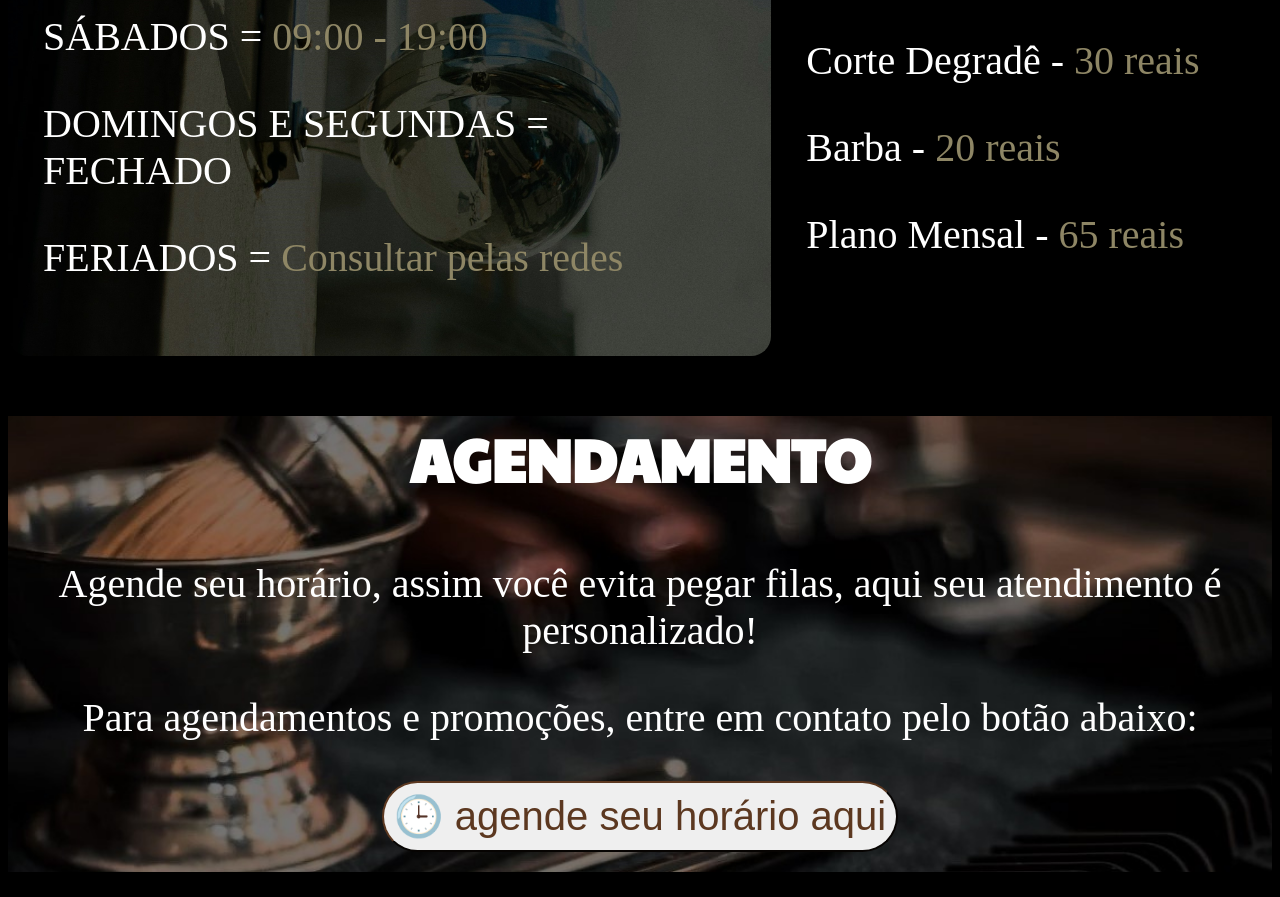
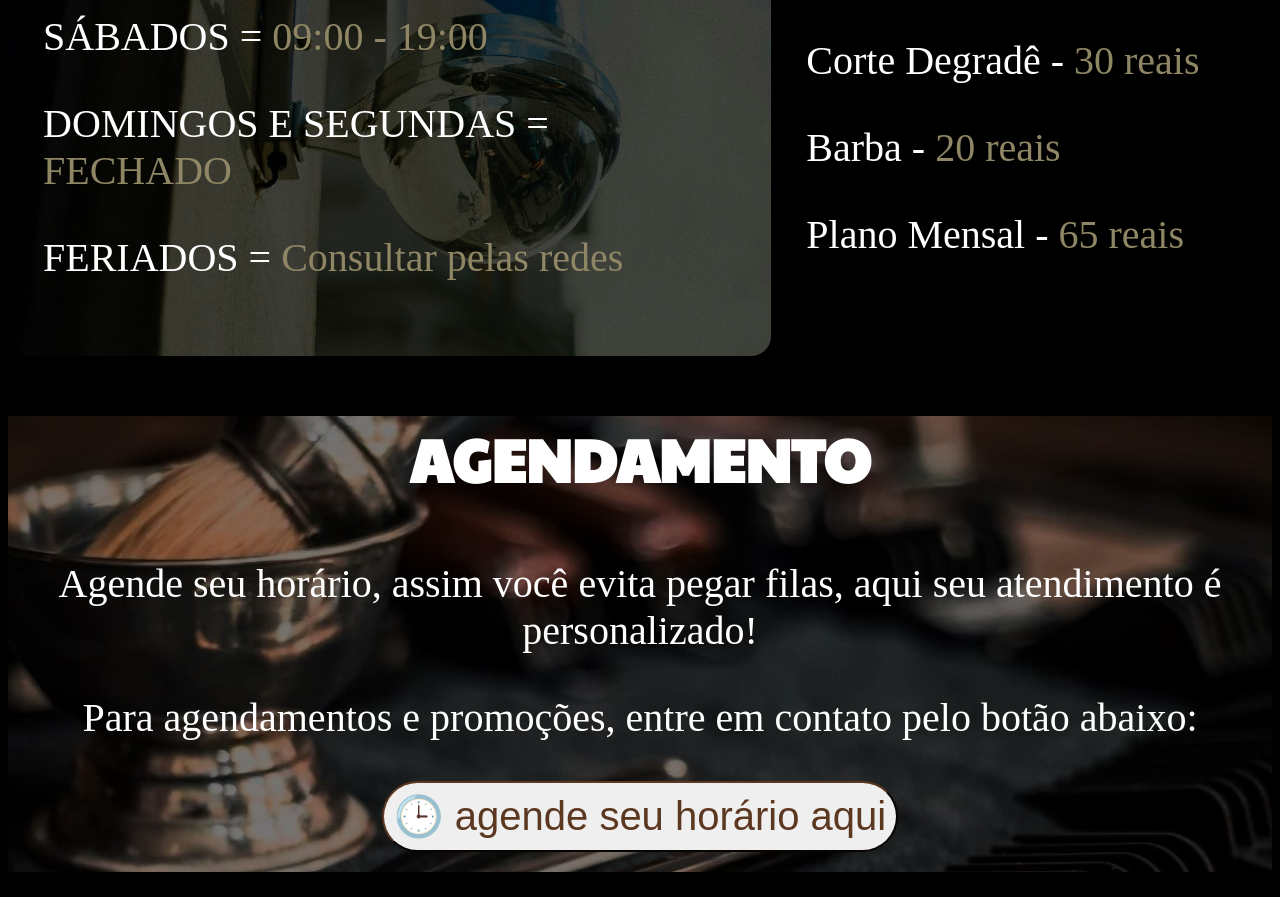
Before and after one commit to AlexMeira/Barbearia, a plain HTML site: page index.html in a window 1280 px wide. Shown: the part 1340-2237 px from the top of the page. Drawn offline with Linux system fonts and the light colour scheme; a web font is replaced by a local one.

Commit message:
Update index.html

```diff
--- a/index.html
+++ b/index.html
@@ -48,7 +48,7 @@
                 <h3>HORÁRIO DE FUNCIONAMENTO</h3>
                 <p>TERÇA A SEXTA = <span>09:00 - 19:00 </span></p>
                 <p>SÁBADOS =   <span>09:00 - 19:00 </span></p>
-                <p>DOMINGOS E SEGUNDAS =  FECHADO</p>
+                <p>DOMINGOS E SEGUNDAS =  <span>FECHADO</span></p>
                 <p>FERIADOS =    <span>Consultar pelas redes </span></p>
             </div> <!--horario-->
             <div class="precos">
```
